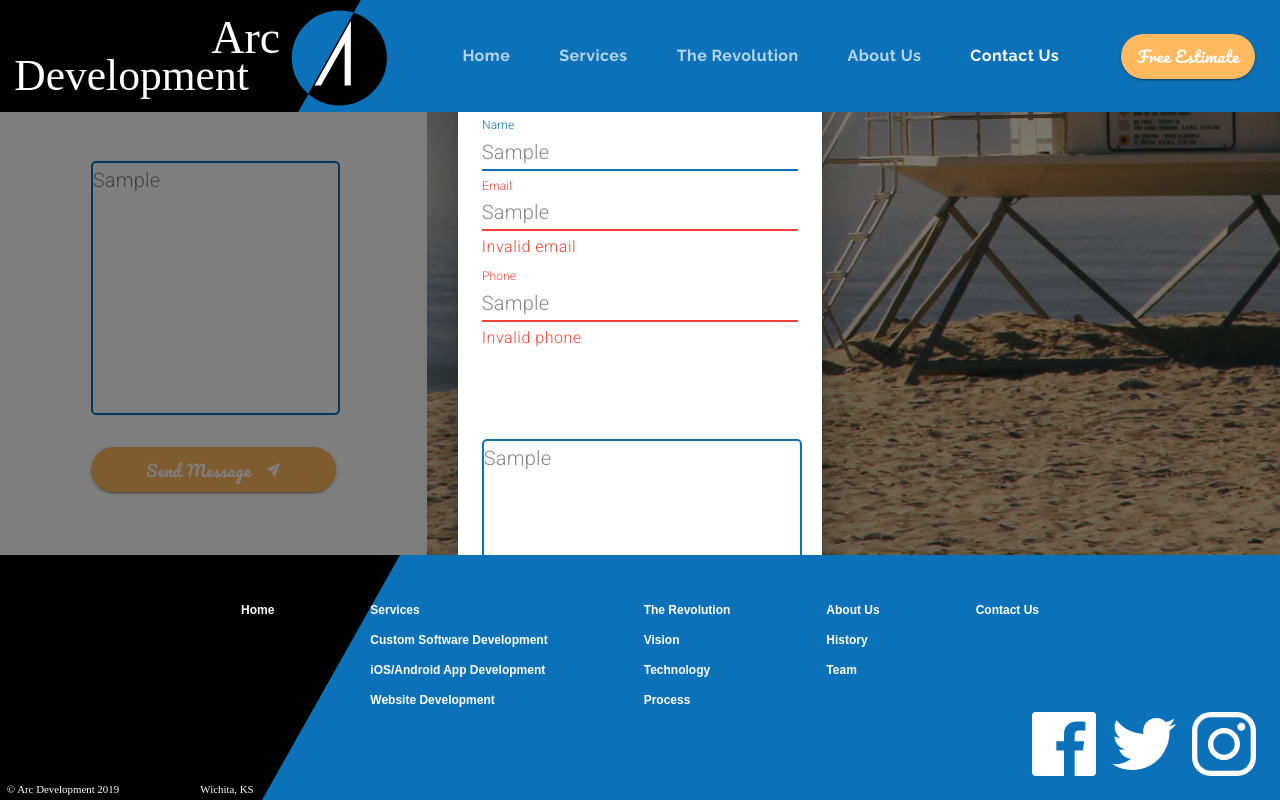
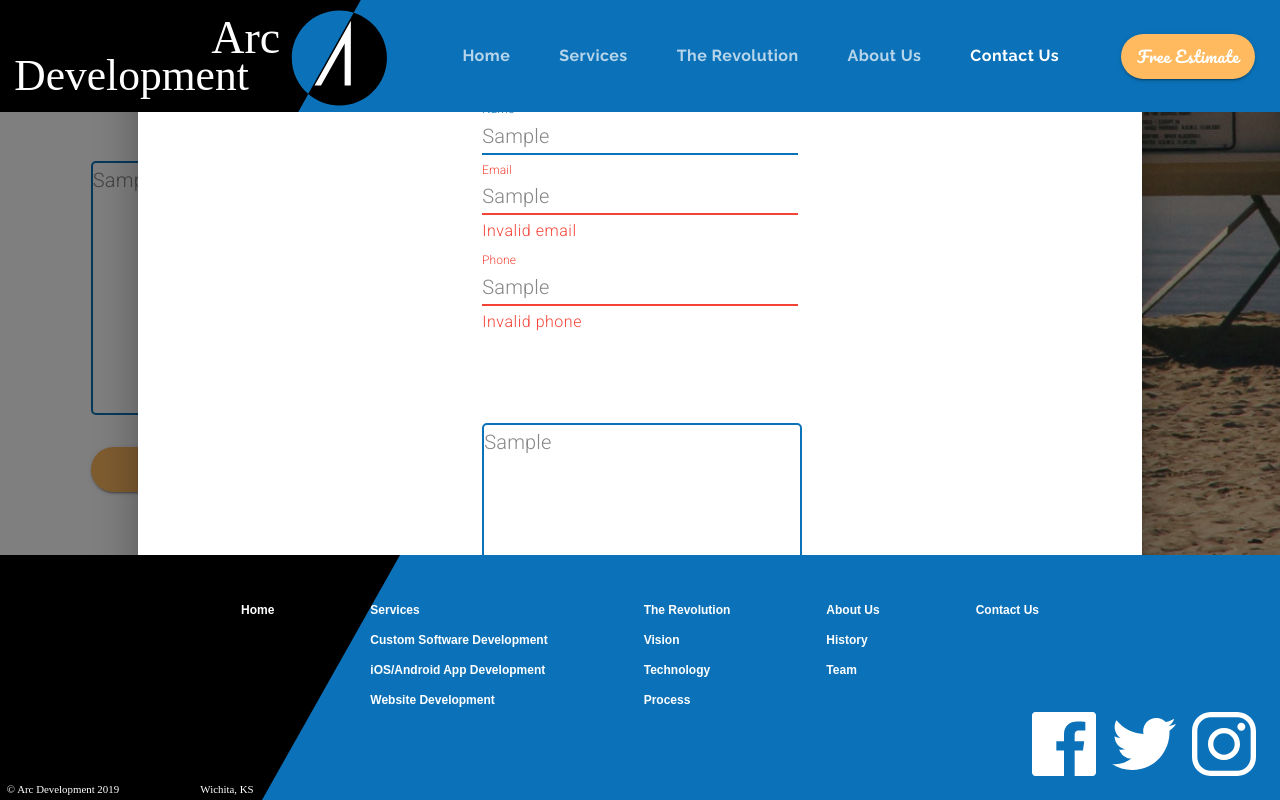
Before and after one commit to ms77grz/material-ui-react-full-course, a React (Create React App) app: page /contact in a window 1280 px wide. Both pictures are taken after typing "Sample", "Sample", "Sample", "Sample" into the empty fields and a click on the button "Send Message". Shown: the part 517-1317 px from the top of the page. Built offline with nearby package versions, Linux system fonts and the light colour scheme.

Commit message:
Using Dialogs - Styling

```diff
--- a/src/components/Contact.js
+++ b/src/components/Contact.js
@@ -78,8 +78,9 @@ export default function Contact(props) {
   const { setValue } = props;
   const classes = useStyles();
   const theme = useTheme();
+  const matchesMD = useMediaQuery(theme.breakpoints.down('md'));
   const matchesSM = useMediaQuery(theme.breakpoints.down('sm'));
-  const matchesMD = useMediaQuery(theme.breakpoints.down('md'));
+  const matchesXS = useMediaQuery(theme.breakpoints.down('xs'));
 
   const [name, setName] = useState('');
   const [email, setEmail] = useState('');
@@ -278,11 +279,34 @@ export default function Contact(props) {
           </Grid>
         </Grid>
       </Grid>
-      <Dialog open={open} onClose={() => setOpen(false)}>
+      <Dialog
+        open={open}
+        onClose={() => setOpen(false)}
+        PaperProps={{
+          style: {
+            paddingTop: matchesXS ? '1em' : '5em',
+            paddingBottom: matchesXS ? '1em' : '5em',
+            paddingRight: matchesXS
+              ? 0
+              : matchesSM
+              ? '5em'
+              : matchesMD
+              ? '10em'
+              : '20em',
+            paddingLeft: matchesXS
+              ? 0
+              : matchesSM
+              ? '5em'
+              : matchesMD
+              ? '10em'
+              : '20em',
+          },
+        }}
+      >
         <DialogContent>
           <Grid container direction='column'>
             <Grid item>
-              <Typography variant='h4' gutterBottom>
+              <Typography align='center' variant='h4' gutterBottom>
                 Confirm Message
               </Typography>
             </Grid>
@@ -330,9 +354,13 @@ export default function Contact(props) {
               />
             </Grid>
           </Grid>
-          <Grid item container>
+          <Grid item container style={{ marginTop: '2em' }} alignItems='center'>
             <Grid item>
-              <Button color='primary' onClick={() => setOpen(false)}>
+              <Button
+                style={{ fontWeight: 300 }}
+                color='primary'
+                onClick={() => setOpen(false)}
+              >
                 Cancel
               </Button>
             </Grid>
```
